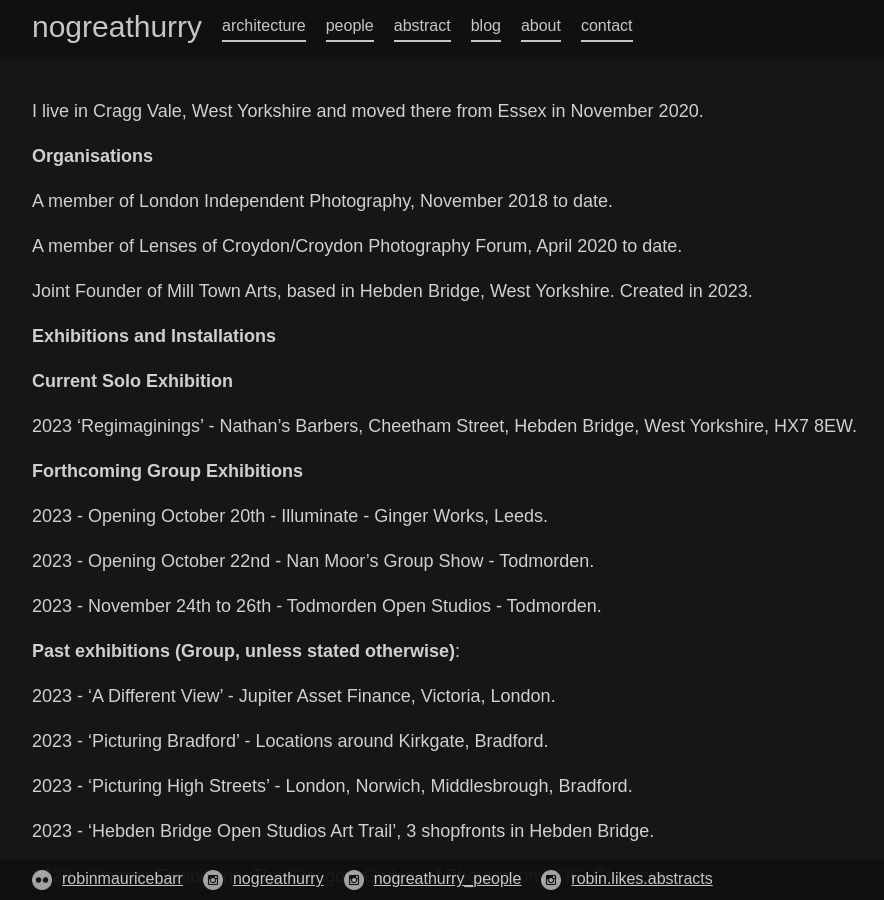
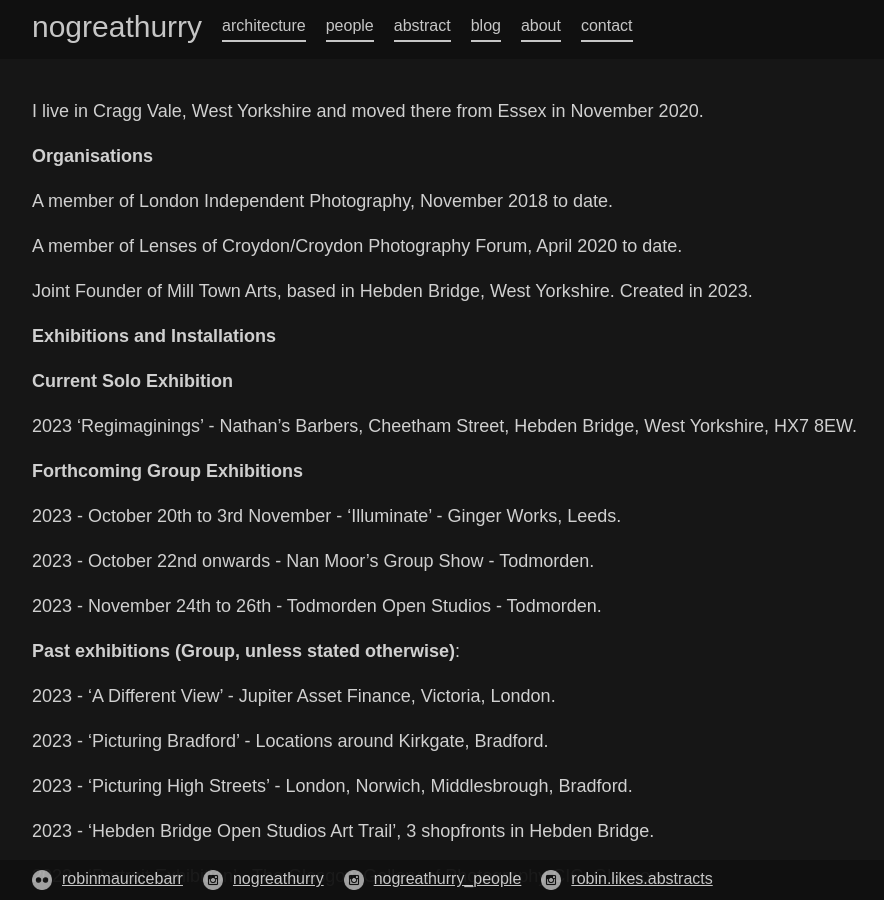
Before and after one commit to 987poiuytrewq/nogreathurry, a Jekyll site: the page built from blog.md, in a window 1280 px wide and 900 px high. Shown: the whole window, without its empty margins (8-892 px from the left). Built offline with Jekyll 4.4.1, drawn with Linux system fonts in a browser that asks for light colours.

Commit message:
Updated Blog

```diff
--- a/blog.md
+++ b/blog.md
@@ -21,9 +21,9 @@ Joint Founder of Mill Town Arts, based in Hebden Bridge, West Yorkshire. Created
 
 **Forthcoming Group Exhibitions**
 
-2023 - Opening October 20th - Illuminate - Ginger Works, Leeds.
+2023 - October 20th to 3rd November - 'Illuminate' - Ginger Works, Leeds.
 
-2023 - Opening October 22nd - Nan Moor's Group Show - Todmorden.
+2023 - October 22nd onwards - Nan Moor's Group Show - Todmorden.
 
 2023 - November 24th to 26th - Todmorden Open Studios - Todmorden.
 
```
